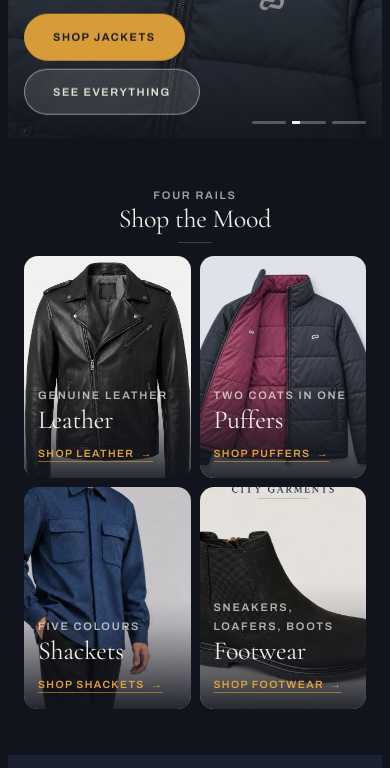
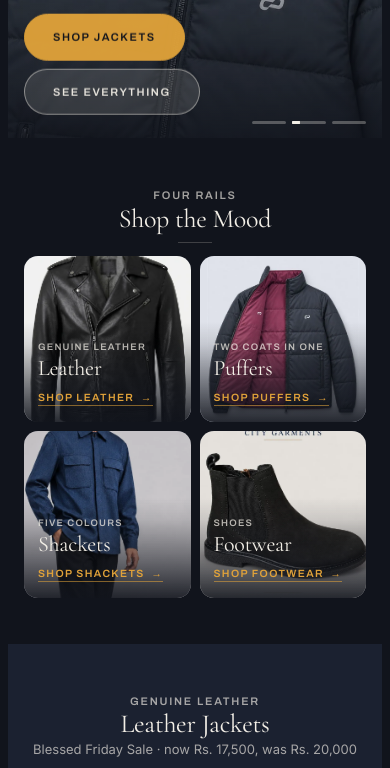
Before and after one commit to asadshafiq170/city-garments-website, a plain HTML site: page index.html in a window 390 px wide. Shown: the part 332-1100 px from the top of the page. Drawn offline with nearby package versions, Linux system fonts and the light colour scheme.

Commit message:
Keep the four mood tiles small
Four across from a large phone up and two short tiles a row below
that, with the grid capped at 980px, as the owner preferred them.

Not pushed: production deploys are paused for this billing cycle.

Co-Authored-By: Claude Fable 5.2 <noreply@anthropic.com>

```diff
--- a/index.html
+++ b/index.html
@@ -282,19 +282,24 @@ section{scroll-margin-top:80px}
 .tile:hover .link-arrow{color:var(--accent-hover);border-bottom-color:var(--accent-hover)}
 
 /* ---------- shop the mood ---------- */
+/* Kept small on purpose: four across from a large phone up, and two short tiles a row below that. */
 .moods{display:grid;grid-template-columns:repeat(2,minmax(0,1fr));gap:9px}
-@media (min-width:860px){.moods{grid-template-columns:repeat(4,minmax(0,1fr));gap:14px}}
+@media (min-width:560px){.moods{grid-template-columns:repeat(4,minmax(0,1fr));gap:12px}}
 .mood{position:relative;display:block;overflow:hidden;border-radius:var(--radius);background:var(--surface);
-  text-decoration:none;aspect-ratio:3/4;line-height:0}
+  text-decoration:none;aspect-ratio:1/1;line-height:0}
+@media (min-width:560px){.mood{aspect-ratio:4/5}}
 .mood-img{position:absolute;inset:0;display:block;transition:transform 1.2s cubic-bezier(.2,.7,.2,1)}
 /* The picture is held 14% larger than its frame: that margin is what it drifts through. */
 .mood-img img{width:100%;height:100%;object-fit:cover;transform:scale(1.14);will-change:transform}
 .mood-copy{position:absolute;left:0;right:0;bottom:0;display:block;padding:14px 14px 16px;color:var(--text);line-height:1.4;
   background:linear-gradient(to top,rgba(17,20,28,.9),rgba(17,20,28,.12) 78%,transparent)}
-.mood-copy b{display:block;font-family:var(--font-serif);font-weight:400;font-size:clamp(26px,3.6vw,44px);
-  line-height:1.05;letter-spacing:-.01em;margin:3px 0 9px}
+.mood-copy b{display:block;font-family:var(--font-serif);font-weight:400;font-size:clamp(22px,2.7vw,34px);
+  line-height:1.05;letter-spacing:-.01em;margin:2px 0 7px}
+.mood-copy .eyebrow{font-size:9.5px;letter-spacing:.13em}
 .mood .link-arrow i{display:inline-block;font-style:normal;margin-left:3px}
-@media (min-width:860px){.mood-copy{padding:20px 20px 22px}}
+@media (min-width:860px){.mood-copy{padding:16px 16px 18px}}
+/* The grid is capped so the tiles never grow into posters on a wide screen. */
+.moods{max-width:980px;margin-inline:auto}
 @media (hover:hover) and (pointer:fine){
   .mood:hover .mood-img{transform:scale(1.06)}
   .mood .link-arrow i{opacity:0;transform:translateX(-9px);transition:opacity .35s ease,transform .45s cubic-bezier(.2,.7,.2,1)}
@@ -882,7 +887,7 @@ footer li a{display:inline-block;padding:4px 0}
         </a>
         <a class="mood" href="#c-footwear">
           <span class="mood-img" data-parallax><img src="img/cat-footwear.webp" alt="Black suede chelsea boots" width="1200" height="900" loading="lazy"></span>
-          <span class="mood-copy"><span class="eyebrow light">Sneakers, loafers, boots</span><b>Footwear</b><span class="link-arrow">Shop footwear <i aria-hidden="true">&rarr;</i></span></span>
+          <span class="mood-copy"><span class="eyebrow light">Shoes</span><b>Footwear</b><span class="link-arrow">Shop footwear <i aria-hidden="true">&rarr;</i></span></span>
         </a>
       </div>
     </div>
```
